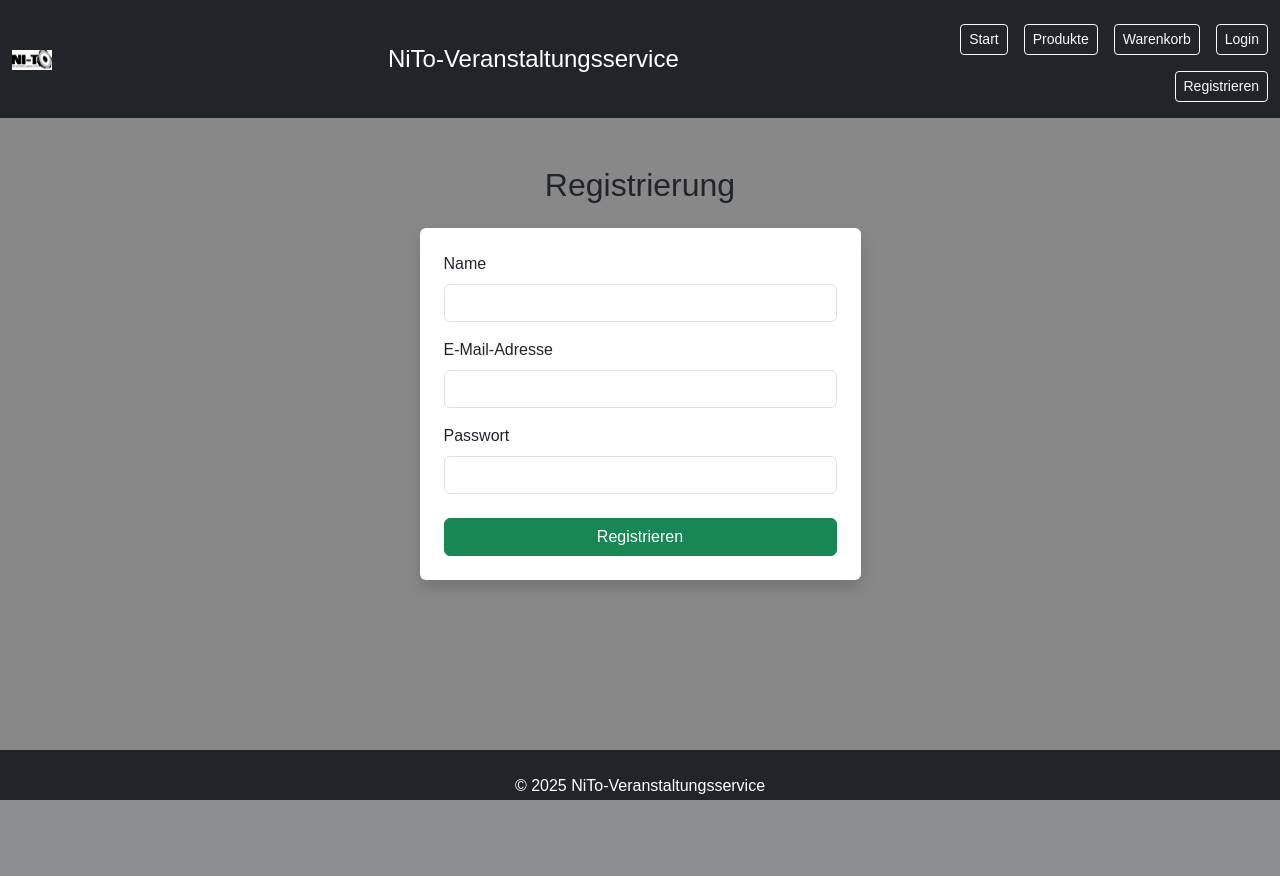
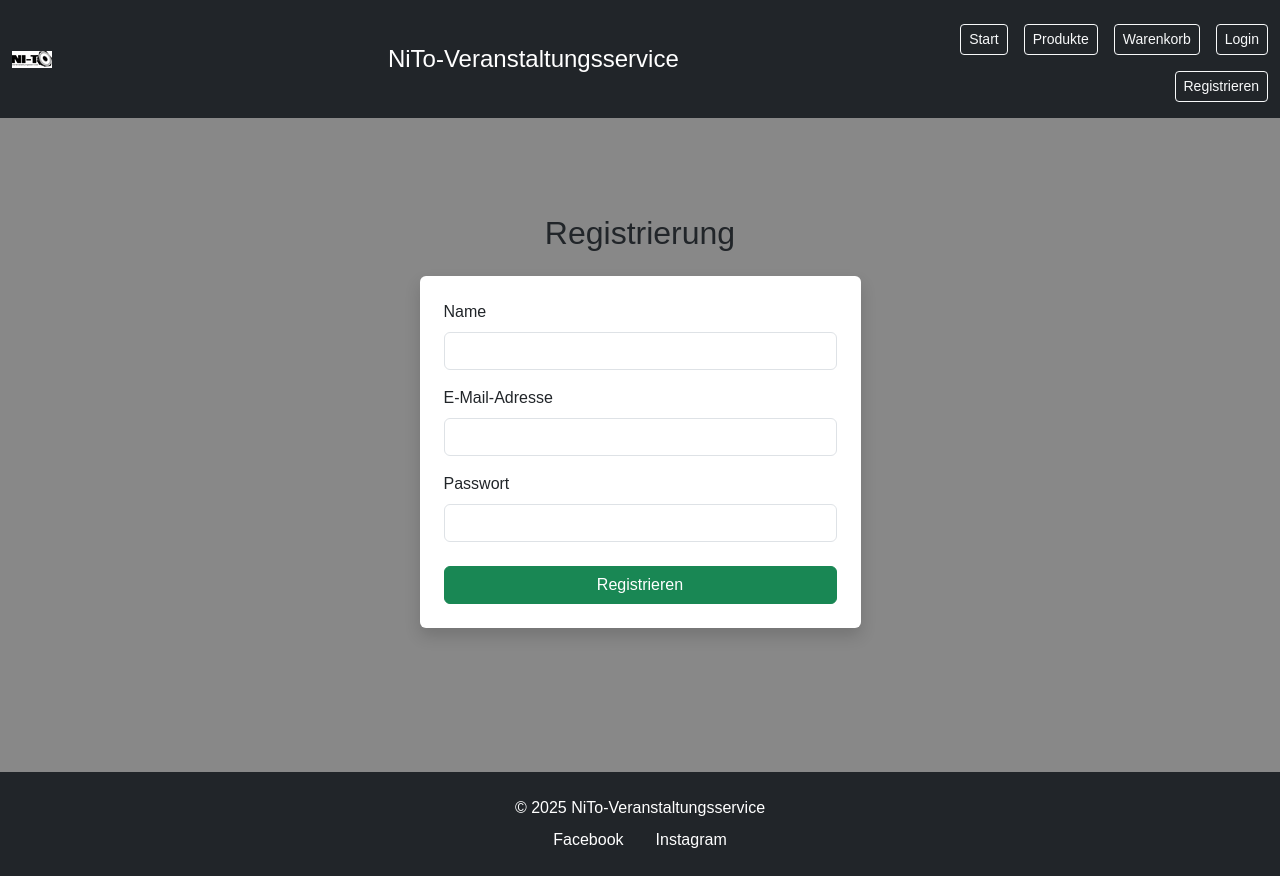
Before and after one commit to JS-Winf/webetch, a Flask app: page /register in a window 1280 px wide. Before the commit the page ends 800 px from the top, so only its background shows below. Run offline with Flask 3, Linux system fonts and the light colour scheme; some libraries are stand-ins or nearby versions.

Commit message:
footer angepasst

```diff
--- a/backend/static/styles.css
+++ b/backend/static/styles.css
@@ -1,9 +1,16 @@
 /* --- Globales Layout --- */
 
-body {
+html, body {
+    height: 100%;
+    margin: 0;
     font-family: Arial, sans-serif;
     background-color: #888888;
-    margin: 0;
+    display: flex;
+    flex-direction: column;
+}
+
+main {
+    flex: 1;
 }
 
 /* Hintergrundbild für Startseite */
@@ -22,8 +29,7 @@
 .header-logo {
     width: 40px;
     height: 20px;
-    top: 10px;
-    left: 10px;
+    object-fit: contain;
 }
 
 header nav a {
@@ -43,24 +49,14 @@
     border-radius: 5px;
     transition: box-shadow 0.3s;
 }
+
 .card:hover {
     box-shadow: 0 0 10px rgba(0,0,0,0.15);
 }
+
 .card-img-top {
     object-fit: cover;
     height: 180px;
-}
-
-/* --- Produktübersicht (Devices) --- */
-.row.row-cols-md-6 > .col {
-    display: flex;
-    flex-direction: column;
-}
-@media (min-width: 768px) {
-    .row-cols-md-4 > .col {
-        flex: 0 0 auto;
-        width: 25%;
-    }
 }
 
 /* --- Buttons --- */
@@ -73,28 +69,27 @@
     font-size: 0.95rem;
 }
 
-/* --- Footer ---*/
+/* --- Footer --- */
 footer {
-    position: fixed;
-    background-color: black;
+    background-color: #000;
     color: white;
-    bottom: 0;
-    left: 0;
-    width: 100%;
-    text-align: right;
-    height: 50px;
-    padding-top: 20px;
+    padding: 1rem 0;
+    text-align: center;
 }
 
 .footer-content {
     display: flex;
-    justify-content: space-between;
-    align-items: right;
-    max-width: 1200px;
-    margin: 0 auto;
+    flex-direction: column;
+    align-items: center;
+    gap: 0.5rem;
 }
 
 .social-links a {
-    margin: 0.5rem;
+    margin: 0 0.5rem;
     color: white;
+    text-decoration: none;
 }
+
+.social-links a:hover {
+    text-decoration: underline;
+}
```
